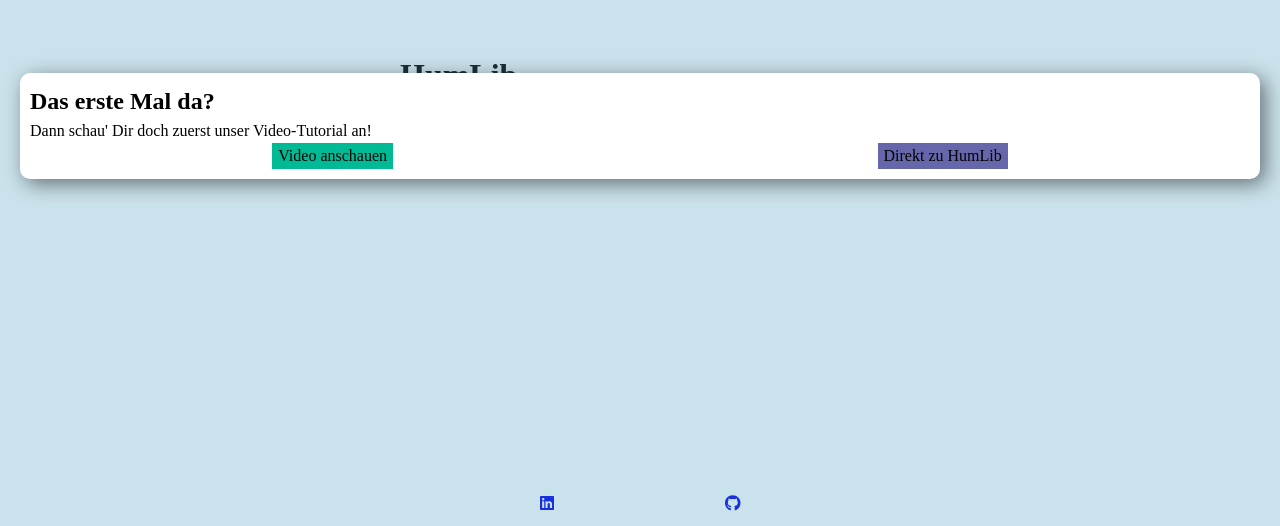
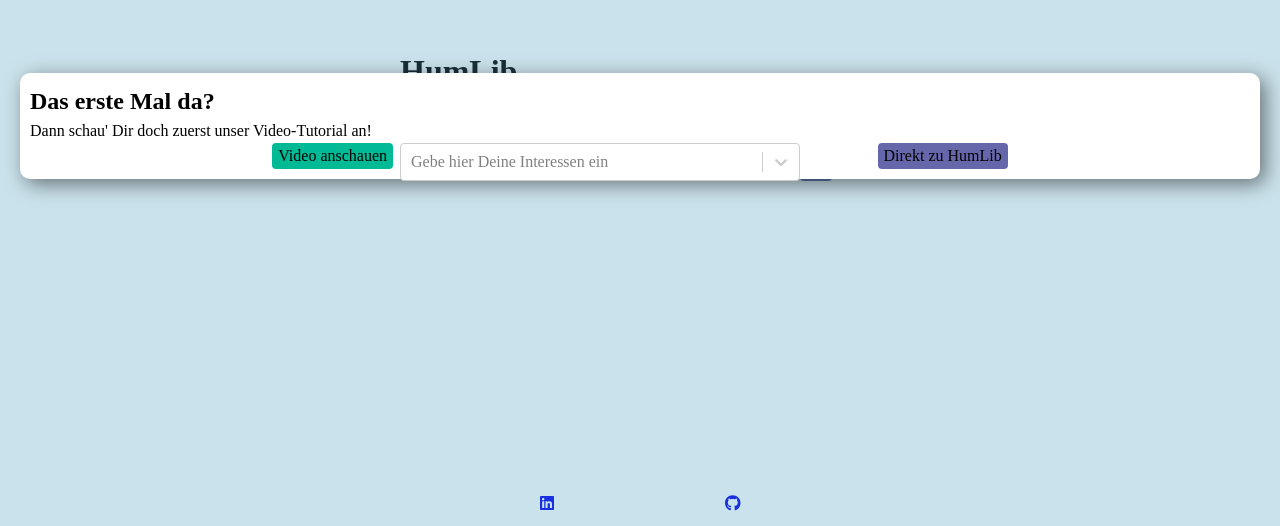
Before and after one commit to humlib/humlib-fe, a React app: page / in a window 1280 px wide. Shown: the part 274-800 px from the top of the page. Built offline with nearby package versions, Linux system fonts and the light colour scheme.

Commit message:
:construction: Working on Tag Component  #1
Signed-off-by: liza-kl <hello@li54.dev>

```diff
--- a/package.json
+++ b/package.json
@@ -32,6 +32,7 @@
         "react": "^18.0.0",
         "react-dom": "^18.0.0",
         "react-redux": "^8.0.1",
+        "react-select": "^5.4.0",
         "styled-components": "^5.3.5"
     }
 }
--- a/src/components/Button.tsx
+++ b/src/components/Button.tsx
@@ -22,4 +22,5 @@
     border: none;
     background-color: ${(props) =>
         props.primary ? colors.primary.main : colors.secondary.main};
+    border-radius: 0.25em;
 `
--- a/src/components/SearchBar.tsx
+++ b/src/components/SearchBar.tsx
@@ -1,12 +1,11 @@
 import React from 'react'
 import styled from 'styled-components'
 import { colors } from '../styles/theme'
-import { Button } from './Button'
+import { TagComponent } from './Tag'
 
 export const SearchBar = () => (
     <Container>
-        <input placeholder="Gebe hier Deine Interessen ein" />
-        <Button onClick={() => {}}>🔍</Button>
+        <TagComponent />
     </Container>
 )
 
--- a/src/components/Tag.tsx
+++ b/src/components/Tag.tsx
@@ -1,26 +1,35 @@
-import React, { MouseEvent } from 'react'
+import React from 'react'
+import Select from 'react-select'
+import { Button } from './Button'
 import styled from 'styled-components'
-import { colors } from '../styles/theme'
-import type { DefaultProps } from '../types/props'
 
-interface TagProps extends DefaultProps {
-    onClick: (evt: MouseEvent) => void
-    removable?: boolean
+const inputPlaceholder: string = 'Gebe hier Deine Interessen ein'
+const testOptions = [
+    { value: 'java', label: 'Java' },
+    { value: 'javascript', label: 'JavaScript' },
+] // @TODO Replace with real data
+
+const tagComponentStyles = {
+    container: (provided: any, state: any) => ({
+        ...provided,
+        width: 400,
+    }),
 }
+export const TagComponent = () => (
+    <TagContainer>
+        <Select
+            isMulti
+            name="colors"
+            options={testOptions}
+            className="basic-multi-select"
+            classNamePrefix="select"
+            styles={tagComponentStyles}
+            placeholder={inputPlaceholder}
+        />
+        <Button onClick={() => {}}>🔍</Button>
+    </TagContainer>
+)
 
-export const Tag = ({ children, removable }: TagProps) => {
-    return <StyledTagComponent>{children}</StyledTagComponent>
-}
-
-const StyledTagComponent = styled.span`
-    border: none;
-    border-radius: 1em;
-    background-color: ${() => colors.primary.main};
-    color: ${() => colors.primary.text};
-    width: 3em;
-    height: 1em;
-    &:after {
-        top: 0;
-        content: '𝗑';
-    }
+const TagContainer = styled.div`
+    display: flex;
 `
```
Also changed, not shown: src/components/TagSuggestions.tsx (deleted), 1 other file (tests, documents, lock files or other folders).
